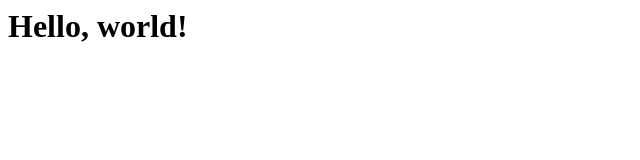
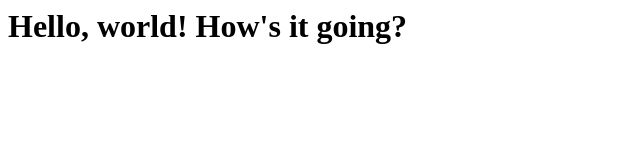
Before and after one commit to example-477-student/example-477-student.github.io, a plain HTML site: page index.html in a window 1280 px wide. Shown: the whole page, without its empty margins (0-640 px from the left). Drawn offline with Linux system fonts and the light colour scheme.

Commit message:
Added "How's it going?"

```diff
--- a/index.html
+++ b/index.html
@@ -1 +1 @@
-<h1>Hello, world!</h1>
+<h1>Hello, world! How's it going?</h1>
```
